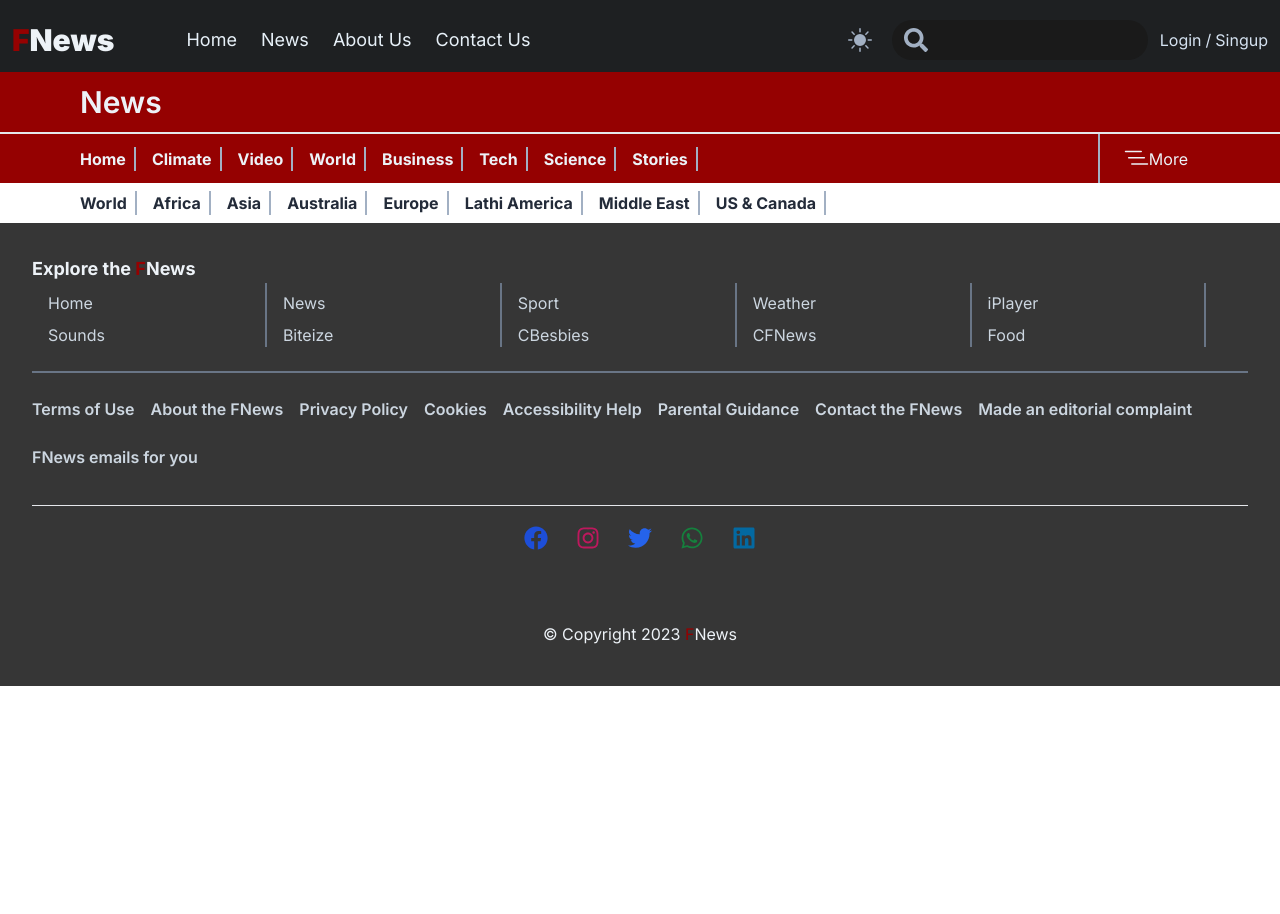
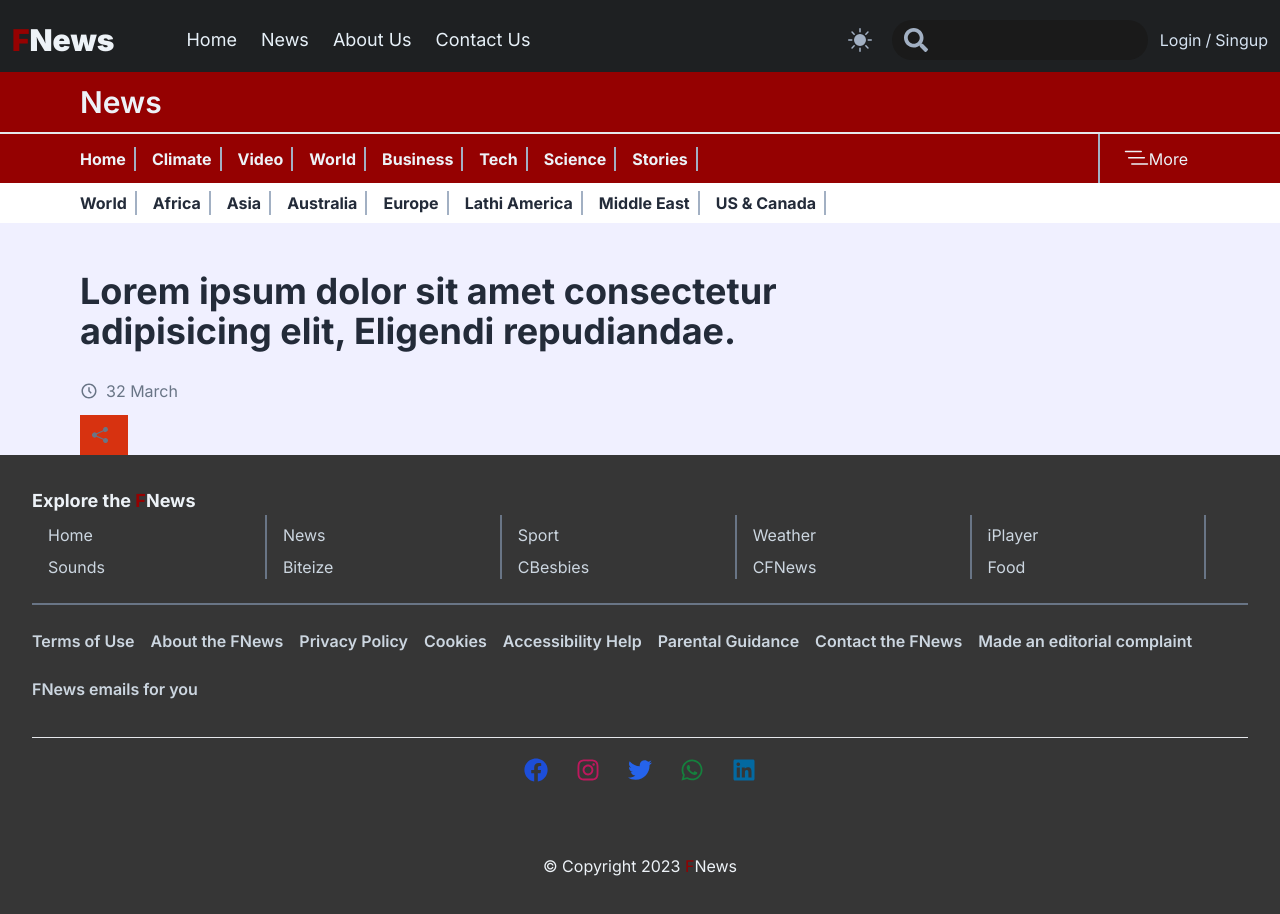
Before and after one commit to sdy2000/f-news, a React (Create React App) app: page /news/1 in a window 1280 px wide. Shown: the top 914 px of the page. Before the commit the page ends 800 px from the top, so only its background shows below. Built offline with nearby package versions, Linux system fonts and the light colour scheme.

Commit message:
Add Title for PostDetail

```diff
--- a/src/pages/home/NewsDetails.jsx
+++ b/src/pages/home/NewsDetails.jsx
@@ -1,5 +1,7 @@
 import React from 'react'
-import { PostDetailBar } from '../../components'
+import { IconButton, PostDetailBar } from '../../components'
+import { BiTimeFive } from 'react-icons/bi'
+import { BsShareFill } from 'react-icons/bs'
 
 
 const NewsDetails = () => {
@@ -7,6 +9,17 @@ const NewsDetails = () => {
         <>
             <div className='bg-s'>
                 <PostDetailBar />
+                <div className='container mt-12 flex flex-col justify-start gap-3'>
+                    <h1 className='text-p text-3xl font-semibold md:text-4xl md:font-bold max-w-3xl mb-4'>
+                        Lorem ipsum dolor sit amet consectetur adipisicing elit, Eligendi repudiandae.
+                    </h1>
+                    <span className='flex justify-start items-center gap-2 text-s'>
+                        <BiTimeFive size={18} />32 March
+                    </span>
+                    <span className='flex justify-start items-center p-3 bg-orange hover:bg-dorange text-s hover:scale-110 w-12'>
+                        <BsShareFill />
+                    </span>
+                </div>
             </div>
         </>
     )
```
